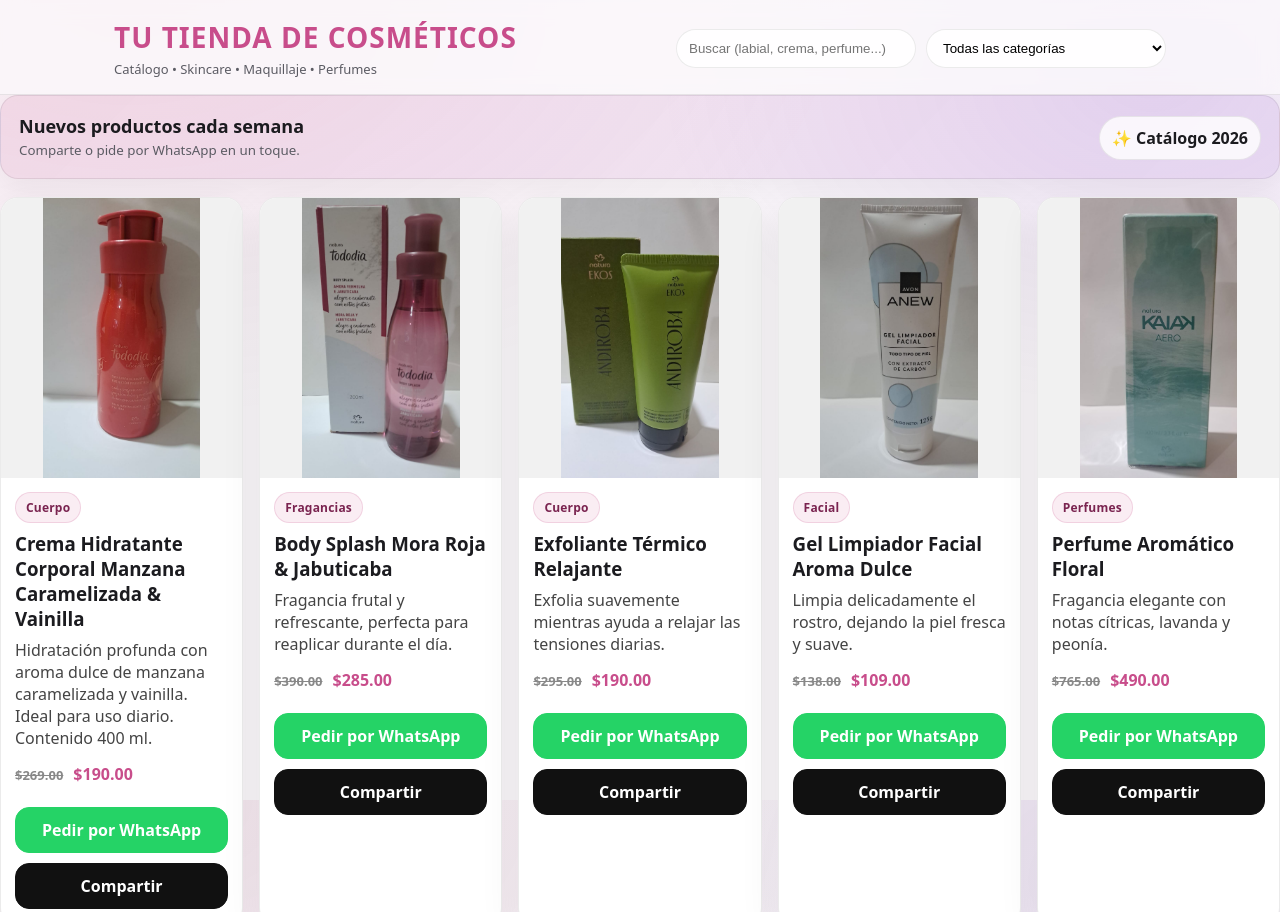
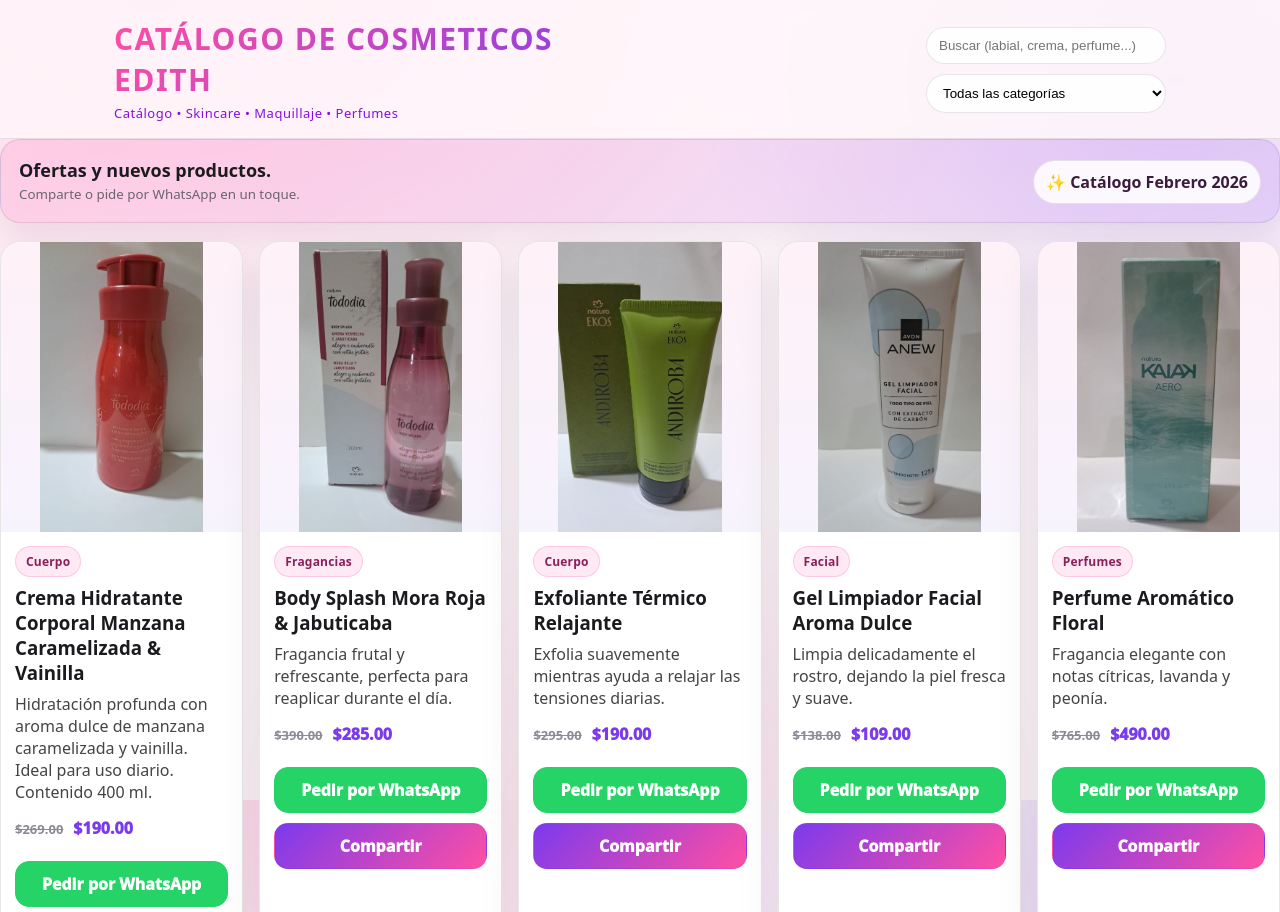
Before and after one commit to josueC4b3r4/cosmeticos-web, a plain HTML site: page index.html in a window 1280 px wide. Shown: the top 912 px of the page. Drawn offline with Linux system fonts and the light colour scheme.

Commit message:
cambio estilo

```diff
--- a/css/styles.css
+++ b/css/styles.css
@@ -1,16 +1,21 @@
 :root{
-  --bg: #fbf8fb;
+  /* Fondo y superficies */
+  --bg: #fff7fb;              /* blanco con toque rosa */
   --card: #ffffff;
   --text: #1b1b1f;
-  --muted: #5b5b63;
+  --muted: #6b6470;
 
-  --primary: #c84d8b;     /* rosa principal */
-  --primary-2: #7b2cbf;   /* morado acento */
-  --border: rgba(0,0,0,0.08);
+  /* Paleta principal (rosas + morados) */
+  --primary: #ff4fa3;         /* rosa fuerte */
+  --primary-2: #7c3aed;       /* morado */
+  --primary-soft: rgba(255,79,163,0.14);
+  --purple-soft: rgba(124,58,237,0.12);
+
+  --border: rgba(20, 10, 25, 0.10);
 
   --wa: #25D366;
-  --shadow: 0 14px 40px rgba(0,0,0,0.08);
-  --radius: 18px;
+  --shadow: 0 16px 42px rgba(20, 10, 25, 0.10);
+  --radius: 20px;
 }
 
 *{ box-sizing:border-box; }
@@ -20,8 +25,9 @@
   margin:0;
   font-family: system-ui, -apple-system, Segoe UI, Roboto, Arial, sans-serif;
   background:
-    radial-gradient(1200px 700px at 10% 0%, rgba(200,77,139,0.10), transparent 60%),
-    radial-gradient(900px 600px at 90% 10%, rgba(123,44,191,0.10), transparent 55%),
+    radial-gradient(1200px 700px at 12% 0%, rgba(255,79,163,0.18), transparent 60%),
+    radial-gradient(900px 600px at 92% 10%, rgba(124,58,237,0.16), transparent 55%),
+    radial-gradient(700px 500px at 50% 100%, rgba(255,79,163,0.10), transparent 60%),
     var(--bg);
   color:var(--text);
 }
@@ -34,8 +40,8 @@
   position: sticky;
   top: 0;
   z-index: 10;
-  backdrop-filter: blur(10px);
-  background: rgba(251,248,251,0.75);
+  backdrop-filter: blur(12px);
+  background: rgba(255, 247, 251, 0.82);
   border-bottom: 1px solid var(--border);
 }
 
@@ -54,18 +60,23 @@
   flex-direction:column;
   gap: 4px;
 }
+
 .brand h1{
   margin: 0;
-  font-size: 28px;
-  font-weight: 800;
-  letter-spacing: 1px;
-  color: var(--primary);
+  font-size: 30px;
+  font-weight: 900;
+  letter-spacing: 1.5px;
   text-transform: uppercase;
+  background: linear-gradient(135deg, #ff4fa3, #7c3aed);
+  -webkit-background-clip: text;
+  -webkit-text-fill-color: transparent;
 }
+
 .brand p{
   margin:0;
-  color: var(--muted);
   font-size: 13px;
+  color: #8a0de2;
+  letter-spacing: 0.5px;
 }
 
 .controls{
@@ -79,13 +90,14 @@
   padding:10px 12px;
   border-radius: 999px;
   border: 1px solid var(--border);
-  background: rgba(255,255,255,0.9);
+  background: rgba(255,255,255,0.92);
   outline: none;
   min-width: 240px;
 }
+
 .input:focus, .select:focus{
-  border-color: rgba(200,77,139,0.55);
-  box-shadow: 0 0 0 4px rgba(200,77,139,0.12);
+  border-color: rgba(255,79,163,0.55);
+  box-shadow: 0 0 0 5px rgba(255,79,163,0.16);
 }
 
 /* ================= LAYOUT ================= */
@@ -102,10 +114,10 @@
   justify-content:space-between;
   gap: 18px;
   padding: 18px;
-  background: linear-gradient(135deg, rgba(200,77,139,0.12), rgba(123,44,191,0.10));
+  background: linear-gradient(135deg, rgba(255,79,163,0.16), rgba(124,58,237,0.14));
   border: 1px solid var(--border);
   border-radius: var(--radius);
-  box-shadow: 0 10px 28px rgba(0,0,0,0.05);
+  box-shadow: 0 12px 30px rgba(20, 10, 25, 0.08);
   margin-bottom: 18px;
 }
 
@@ -124,8 +136,9 @@
   padding: 10px 12px;
   border-radius: 999px;
   border: 1px solid var(--border);
-  background: rgba(255,255,255,0.8);
-  font-weight: 700;
+  background: rgba(255,255,255,0.86);
+  font-weight: 900;
+  color: #3b1b3b;
 }
 
 /* ================= GRID ================= */
@@ -140,7 +153,7 @@
 
 .card{
   background: var(--card);
-  border: 1px solid var(--border);
+  border: 1px solid rgba(20, 10, 25, 0.10);
   border-radius: var(--radius);
   overflow:hidden;
   box-shadow: var(--shadow);
@@ -148,18 +161,19 @@
   flex-direction:column;
   transition: transform .18s ease, box-shadow .18s ease;
 }
+
 .card:hover{
   transform: translateY(-4px);
-  box-shadow: 0 18px 55px rgba(0,0,0,0.10);
+  box-shadow: 0 22px 60px rgba(20, 10, 25, 0.14);
 }
 
-/* 🔥 AQUÍ ESTÁ EL CAMBIO IMPORTANTE 🔥 */
+/* Imagen completa */
 .card img{
   width: 100%;
-  height: 280px;           /* más altura para que se aprecie mejor */
-  object-fit: contain;     /* muestra la imagen completa */
+  height: 290px;
+  object-fit: contain;
   object-position: center;
-  background: #f1f1f1;     /* fondo cuando sobra espacio */
+  background: linear-gradient(180deg, rgba(255,79,163,0.08), rgba(124,58,237,0.06));
 }
 
 /* ================= CONTENT ================= */
@@ -174,13 +188,13 @@
 .badge{
   width: max-content;
   font-size: 12px;
-  font-weight: 800;
+  font-weight: 900;
   letter-spacing: .2px;
   padding: 6px 10px;
   border-radius: 999px;
-  background: rgba(200,77,139,0.10);
-  border: 1px solid rgba(200,77,139,0.18);
-  color: #7a2450;
+  background: rgba(255,79,163,0.12);
+  border: 1px solid rgba(255,79,163,0.22);
+  color: #8a1f5a;
 }
 
 .title{
@@ -188,29 +202,48 @@
   font-size: 16px;
   line-height: 1.2;
 }
+
 .desc{
   margin:0;
-  color: var(--muted);
+  color: #504a56;
   font-size: 13px;
   line-height: 1.35;
   min-height: 36px;
 }
 
-.meta{
+/* Precio */
+.price-row{
   display:flex;
-  align-items:center;
-  justify-content:space-between;
+  align-items:baseline;
   gap:10px;
-  margin-top: 4px;
+  margin-top: 6px;
 }
+
+.price-original{
+  color: #8f8896;
+  text-decoration: line-through;
+  font-weight: 800;
+  font-size: 13px;
+}
+
+.price-offer{
+  color: var(--primary-2);
+  font-weight: 1000;
+  font-size: 16px;
+}
+
 .price{
-  font-weight: 900;
+  font-weight: 1000;
   font-size: 15px;
+  margin-top: 6px;
+  color: var(--primary-2);
 }
+
+/* (si aún usas idtag en algún momento, lo dejamos bonito) */
 .idtag{
   font-size: 12px;
   color: var(--muted);
-  border: 1px dashed var(--border);
+  border: 1px dashed rgba(20, 10, 25, 0.16);
   border-radius: 999px;
   padding: 6px 10px;
 }
@@ -230,24 +263,28 @@
   padding: 11px 12px;
   border-radius: 14px;
   text-decoration:none;
-  font-weight: 900;
-  border: 1px solid var(--border);
+  font-weight: 1000;
+  border: 1px solid rgba(20, 10, 25, 0.10);
   transition: transform .15s ease, filter .15s ease;
   user-select: none;
 }
+
 .btn:hover{
   transform: translateY(-1px);
   filter: brightness(0.98);
 }
 
+/* WhatsApp */
 .btn-wa{
   background: var(--wa);
   border-color: var(--wa);
   color:#fff;
 }
+
+/* Compartir: morado bonito */
 .btn-share{
-  background: #111;
-  border-color:#111;
+  background: linear-gradient(135deg, var(--primary-2), var(--primary));
+  border-color: transparent;
   color:#fff;
 }
 
@@ -279,29 +316,3 @@
     align-items: flex-start;
   }
 }
-
-.price-row{
-  display:flex;
-  align-items:baseline;
-  gap:10px;
-  margin-top: 6px;
-}
-
-.price-original{
-  color: #888;
-  text-decoration: line-through;
-  font-weight: 700;
-  font-size: 13px;
-}
-
-.price-offer{
-  color: var(--primary);
-  font-weight: 900;
-  font-size: 16px;
-}
-
-.price{
-  font-weight: 900;
-  font-size: 15px;
-  margin-top: 6px;
-}
--- a/index.html
+++ b/index.html
@@ -10,7 +10,7 @@
   <header class="header">
   <div class="header-inner">
     <div class="brand">
-      <h1>Tu Tienda de Cosméticos</h1>
+      <h1>Catálogo de Cosmeticos Edith</h1>
       <p>Catálogo • Skincare • Maquillaje • Perfumes</p>
     </div>
 
@@ -25,10 +25,10 @@
 
   <section class="hero">
   <div>
-    <h2>Nuevos productos cada semana</h2>
+    <h2>Ofertas y nuevos productos. </h2>
     <small>Comparte o pide por WhatsApp en un toque.</small>
   </div>
-  <div class="pill">✨ Catálogo 2026</div>
+  <div class="pill">✨ Catálogo Febrero 2026</div>
 </section>
 
 <section id="grid" class="grid"></section>
```
